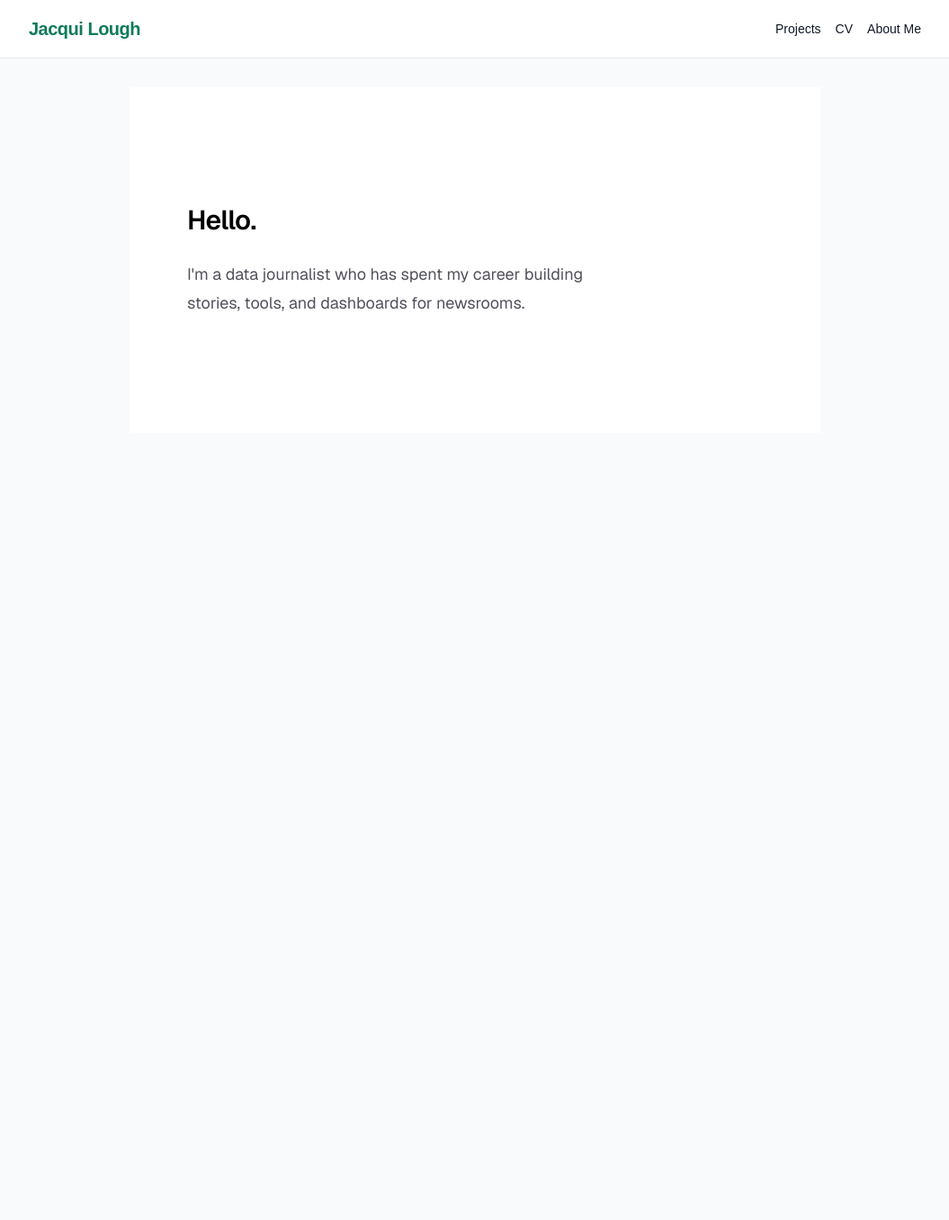
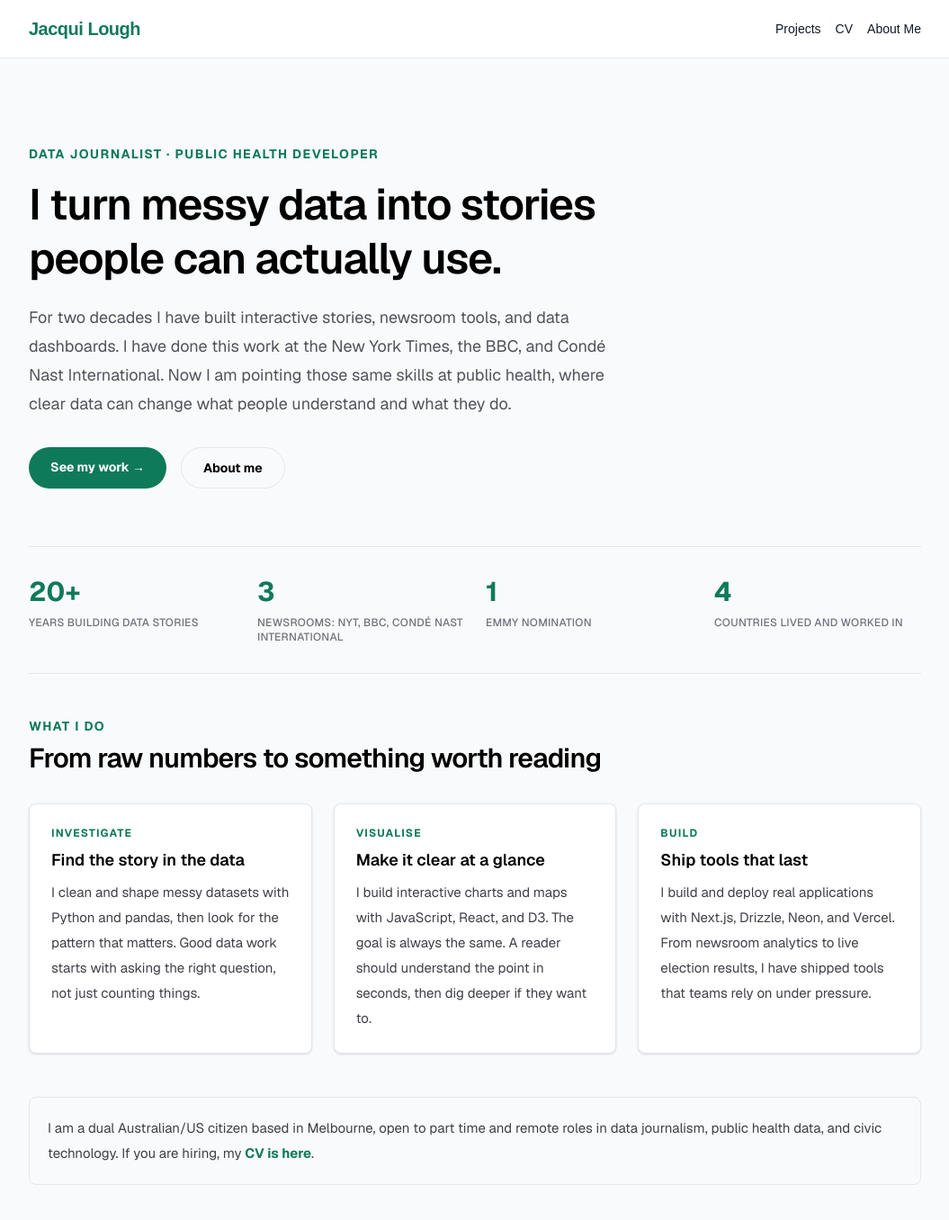
Before and after one commit to jacqui/portfolio, a Next.js app: page / in a window 1280 px wide. Shown: the top 1356 px of the page at 90% size, without its empty margins (112-1167 px from the left). Before the commit the page ends 800 px from the top, so only its background shows below. Built offline with nearby package versions, Linux system fonts and the light colour scheme.

Commit message:
revamp of the homepage, take 2

```diff
--- a/src/app/page.tsx
+++ b/src/app/page.tsx
@@ -1,17 +1,118 @@
+// some little data structures to help reuse elements on the page
+const stats = [
+  { n: "20+", l: "Years building data stories" },
+  { n: "3", l: "Newsrooms: NYT, BBC, Condé Nast International" },
+  { n: "1", l: "Emmy nomination" },
+  { n: "4", l: "Countries lived and worked in" },
+];
+
+const doing = [
+  {
+    kicker: "Investigate",
+    title: "Find the story in the data",
+    body: "I clean and shape messy datasets with Python and pandas, then look for the pattern that matters. Good data work starts with asking the right question, not just counting things.",
+  },
+  {
+    kicker: "Visualise",
+    title: "Make it clear at a glance",
+    body: "I build interactive charts and maps with JavaScript, React, and D3. The goal is always the same. A reader should understand the point in seconds, then dig deeper if they want to.",
+  },
+  {
+    kicker: "Build",
+    title: "Ship tools that last",
+    body: "I build and deploy real applications with Next.js, Drizzle, Neon, and Vercel. From newsroom analytics to live election results, I have shipped tools that teams rely on under pressure.",
+  },
+];
+
 export default function Home() {
   return (
-    <div className="flex flex-col flex-1 items-center justify-center font-sans">
-      <main className="flex flex-1 w-full max-w-3xl flex-col items-center justify-between py-32 px-16 bg-white sm:items-start">
-        <div className="flex flex-col items-center gap-6 text-center sm:items-start sm:text-left">
-          <h1 className="max-w-xs text-3xl font-semibold leading-10 tracking-tight text-black">
-            Hello.
-          </h1>
-          <p className="max-w-md text-lg leading-8 text-zinc-600">
-            I'm a data journalist who has spent my career building stories,
-            tools, and dashboards for newsrooms.
-          </p>
+    <div className="flex flex-col font-sans">
+      {/* Hero */}
+      <section className="py-12 sm:py-16">
+        <p className="mb-4 text-sm font-bold uppercase tracking-widest text-brand-primary">
+          Data journalist · Public health developer
+        </p>
+        <h1 className="mb-5 max-w-3xl text-4xl font-semibold leading-tight tracking-tight text-black sm:text-5xl">
+          I turn messy data into stories people can actually use.
+        </h1>
+        <p className="mb-8 max-w-2xl text-lg leading-8 text-zinc-600">
+          For two decades I have built interactive stories, newsroom tools, and
+          data dashboards. I have done this work at the New York Times, the BBC,
+          and Condé Nast International. Now I am pointing those same skills at
+          public health, where clear data can change what people understand and
+          what they do.
+        </p>
+        <div className="flex flex-wrap gap-4">
+          <a
+            href="/projects"
+            className="rounded-full bg-brand-primary px-6 py-3 text-sm font-bold text-white transition-transform hover:-translate-y-0.5"
+          >
+            See my work &rarr;
+          </a>
+          <a
+            href="/about"
+            className="rounded-full border border-brand-light px-6 py-3 text-sm font-bold text-black transition-colors hover:border-black"
+          >
+            About me
+          </a>
         </div>
-      </main>
+      </section>
+
+      {/* Stats */}
+      <section className="grid grid-cols-2 gap-6 border-y border-brand-light py-8 sm:grid-cols-4">
+        {stats.map((s) => (
+          <div key={s.l}>
+            <div className="text-3xl font-bold text-brand-primary">{s.n}</div>
+            <div className="mt-2 text-xs font-medium uppercase tracking-wide text-zinc-500">
+              {s.l}
+            </div>
+          </div>
+        ))}
+      </section>
+
+      {/* What I do */}
+      <section className="py-12">
+        <p className="mb-2 text-sm font-bold uppercase tracking-widest text-brand-primary">
+          What I do
+        </p>
+        <h2 className="mb-8 text-2xl font-semibold tracking-tight text-black sm:text-3xl">
+          From raw numbers to something worth reading
+        </h2>
+        <div className="grid grid-cols-1 gap-6 md:grid-cols-3">
+          {doing.map((d) => (
+            <div
+              key={d.title}
+              className="rounded-lg border border-brand-light bg-white p-6 shadow-sm"
+            >
+              <p className="mb-2 text-xs font-bold uppercase tracking-widest text-brand-primary">
+                {d.kicker}
+              </p>
+              <h3 className="mb-2 text-lg font-semibold text-black">
+                {d.title}
+              </h3>
+              <p className="text-[15px] leading-7 text-zinc-700">{d.body}</p>
+            </div>
+          ))}
+        </div>
+      </section>
+
+      {/* Hiring note */}
+      <section className="pb-12">
+        <div className="rounded-lg border border-brand-light bg-brand-bg p-5 text-[15px] leading-7 text-zinc-700">
+          I am a dual Australian/US citizen based in Melbourne, open to part
+          time and remote roles in data journalism, public health data, and
+          civic technology. If you are hiring, my{" "}
+          <a
+            href="/cv.pdf"
+            target="_blank"
+            rel="noopener noreferrer"
+            className="font-bold text-brand-primary hover:underline"
+          >
+            CV is here
+          </a>
+          .
+        </div>
+      </section>
     </div>
   );
 }
```
